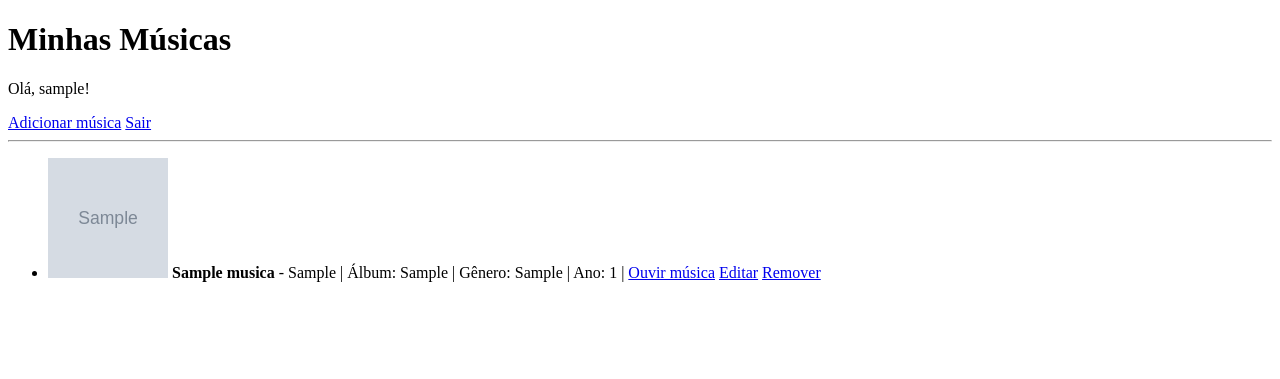
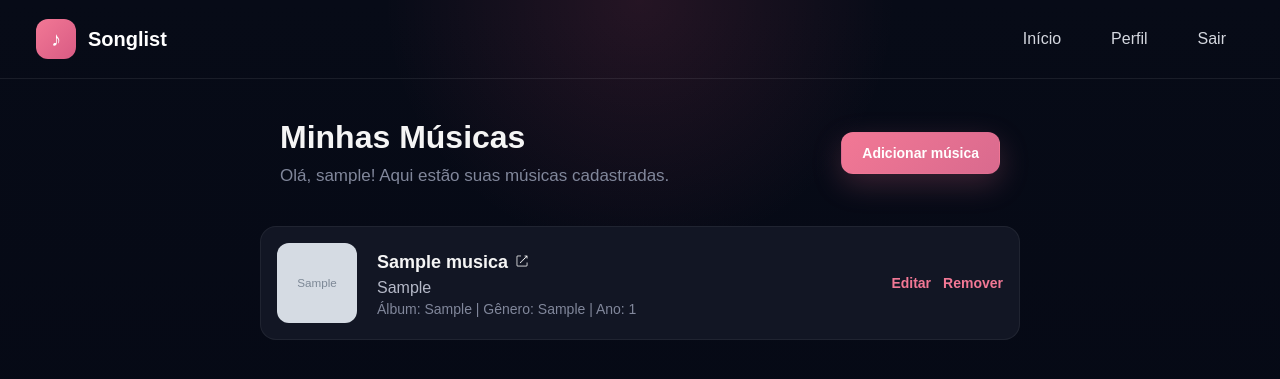
Before and after one commit to MaluDutra/INF1407-TRABALHO1, a Django app: page /listar in a window 1280 px wide. Shown: the top 379 px of the page. Run offline with Django 5.2, Linux system fonts and the light colour scheme; a user stored in the database is signed in; tables that the repository leaves empty hold one stand-in row (values such as "Sample post"); grey boxes marked "Sample" are stand-in pictures; parts of the project's set-up code (start-up, migrations or seed data) failed here and were passed over.

Commit message:
Estilizar páginas de Logout, Formulário Música, Confirmar Remoção Música e Listar Músicas

```diff
--- a/ProjetoINF1407/Projeto1/Playlists/static/css/base.css
+++ b/ProjetoINF1407/Projeto1/Playlists/static/css/base.css
@@ -79,6 +79,8 @@ a {
     display: inline-block;
     padding: 16px 28px;
     border-radius: 16px;
+    font-family: Arial, Helvetica, sans-serif;
+    font-size: 16px;
     font-weight: bold;
     transition: 0.25s;
     border: 1px solid transparent;
--- /dev/null
+++ b/ProjetoINF1407/Projeto1/Playlists/static/css/music.css
@@ -0,0 +1,141 @@
+.music-list {
+    max-width: 800px;
+    margin: 40px auto;
+    padding: 0 20px;
+    font-family: Arial, Helvetica, sans-serif;
+}
+
+.music-item {
+    display: flex;
+    align-items: center;
+    background: rgba(20, 24, 38, 0.94);
+    border: 1px solid rgba(255, 255, 255, 0.06);
+    border-radius: 16px;
+    padding: 16px;
+    margin-bottom: 12px;
+    transition: 0.25s;
+    font-family: Arial, Helvetica, sans-serif;
+}
+
+.music-item:hover {
+    border-color: rgba(242, 120, 149, 0.3);
+    box-shadow: 0 8px 24px rgba(0, 0, 0, 0.2);
+}
+
+.music-image {
+    width: 80px;
+    height: 80px;
+    border-radius: 12px;
+    object-fit: cover;
+    margin-right: 20px;
+}
+
+.music-info {
+    flex: 1;
+    font-family: Arial, Helvetica, sans-serif;
+}
+
+.music-title {
+    font-size: 18px;
+    font-weight: bold;
+    color: #f5f5f5;
+    margin-bottom: 4px;
+    font-family: Arial, Helvetica, sans-serif;
+    display: flex;
+    align-items: center;
+}
+
+.music-artist {
+    color: #b5b9c8;
+    margin-bottom: 4px;
+    font-family: Arial, Helvetica, sans-serif;
+}
+
+.music-details {
+    color: #81879b;
+    font-size: 14px;
+    font-family: Arial, Helvetica, sans-serif;
+}
+
+.music-actions {
+    display: flex;
+    align-items: center;
+    gap: 12px;
+    font-family: Arial, Helvetica, sans-serif;
+}
+
+.play-icon {
+    font-size: 28px;
+    color: #f27895;
+    text-decoration: none;
+    transition: 0.25s;
+    margin-right: 20px;
+}
+
+.play-icon:hover {
+    color: #ff8aa8;
+    transform: scale(1.1);
+}
+
+.action-link {
+    color: #f27895;
+    text-decoration: none;
+    font-size: 14px;
+    font-weight: 600;
+    transition: 0.25s;
+    font-family: Arial, Helvetica, sans-serif;
+}
+
+.action-link:hover {
+    color: #ff8aa8;
+}
+
+.no-music {
+    text-align: center;
+    color: #81879b;
+    font-size: 18px;
+    margin-top: 60px;
+    font-family: Arial, Helvetica, sans-serif;
+}
+
+.music-header {
+    display: flex;
+    justify-content: space-between;
+    align-items: center;
+    margin-bottom: 40px;
+    padding: 0 20px;
+}
+.music-header .title-section {
+    flex: 1;
+}
+.music-header h1 {
+    font-size: 32px;
+    font-weight: 800;
+    color: #f5f5f5;
+    margin-bottom: 10px;
+}
+.music-header p {
+    color: #81879b;
+    font-size: 17px;
+    margin-bottom: 0;
+}
+.music-header .btn {
+    font-size: 14px;
+    padding: 12px 20px;
+    border-radius: 12px;
+}
+
+.open-image {
+    width: 18px;
+    height: 18px;
+    filter: brightness(0) invert(1);
+    margin-left: 5px;
+    margin-top: 3px;
+    transition: 0.25s;
+}
+
+.open-image:hover {
+    width: 19px;
+    height: 19px;
+    filter: brightness(0) invert(1) brightness(1.2);
+}
--- a/ProjetoINF1407/Projeto1/Playlists/templates/playlists/listar_musicas.html
+++ b/ProjetoINF1407/Projeto1/Playlists/templates/playlists/listar_musicas.html
@@ -1,42 +1,57 @@
-<!DOCTYPE html>
-<html>
-<head>
-    <meta charset="UTF-8">
-    <title>Minhas Músicas</title>
-</head>
-<body>
-    <h1>Minhas Músicas</h1>
+{% extends 'seguranca/base.html' %}
+{% load static %}
 
-    <p>Olá, {{ user.username }}!</p>
+{% block titulo %}Minhas Músicas{% endblock %}
 
-    <a href="{% url 'adicionar_musica' %}">Adicionar música</a>
-    <a href="{% url 'meu-logout' %}">Sair</a>
+{% block css_extra %}
+<link rel="stylesheet" href="{% static 'css/home.css' %}">
+<link rel="stylesheet" href="{% static 'css/music.css' %}">
+{% endblock %}
 
-    <hr>
+{% block conteudo %}
+<section class="music-list">
+    <div class="music-header">
+        <div class="title-section">
+            <h1>Minhas Músicas</h1>
+            <p>Olá, {{ user.username }}! Aqui estão suas músicas cadastradas.</p>
+        </div>
+        <a href="{% url 'adicionar_musica' %}" class="btn btn-primary">Adicionar música</a>
+    </div>
 
     {% if musicas %}
-        <ul>
-            {% for musica in musicas %}
-                <li>
-                    {% if musica.imagem_url %}
-                        <img src="{{ musica.imagem_url }}" alt="Imagem de {{ musica.titulo }}" width="120" height="120">
-                    {% else %}
-                        <img src="/static/images/default-music.jpg" alt="Imagem padrão de música" width="120" height="120">
-                    {% endif %}
+        {% for musica in musicas %}
+            <div class="music-item">
+                {% if musica.imagem_url %}
+                    <img src="{{ musica.imagem_url }}" alt="Imagem de {{ musica.titulo }}" class="music-image">
+                {% else %}
+                    <img src="/static/images/default-music.jpg" alt="Imagem padrão de música" class="music-image">
+                {% endif %}
 
-                    <strong>{{ musica.titulo }}</strong> - {{ musica.artista }}
-                    {% if musica.album %} | Álbum: {{ musica.album }} {% endif %}
-                    {% if musica.genero %} | Gênero: {{ musica.genero }} {% endif %}
-                    {% if musica.ano %} | Ano: {{ musica.ano }} {% endif %}
-                    {% if musica.link_musica %} | <a href="{{ musica.link_musica }}" target="_blank">Ouvir música</a> {% endif %}
+                <div class="music-info">
+                    <div class="music-title">
+                        {{ musica.titulo }}
+                        {% if musica.link_musica %}
+                            <a href="{{ musica.link_musica }}" target="_blank" title="Ouvir música">
+                                <img src="/static/images/open.png" alt="Ouvir música em outra aba" class="open-image">
+                            </a>
+                        {% endif %}
+                    </div>
+                    <div class="music-artist">{{ musica.artista }}</div>
+                    <div class="music-details">
+                        {% if musica.album %}Álbum: {{ musica.album }}{% endif %}
+                        {% if musica.genero %} | Gênero: {{ musica.genero }}{% endif %}
+                        {% if musica.ano %} | Ano: {{ musica.ano }}{% endif %}
+                    </div>
+                </div>
 
-                    <a href="{% url 'editar_musica' musica.id %}">Editar</a>
-                    <a href="{% url 'remover_musica' musica.id %}">Remover</a>
-                </li>
-            {% endfor %}
-        </ul>
+                <div class="music-actions">
+                    <a href="{% url 'editar_musica' musica.id %}" class="action-link">Editar</a>
+                    <a href="{% url 'remover_musica' musica.id %}" class="action-link">Remover</a>
+                </div>
+            </div>
+        {% endfor %}
     {% else %}
-        <p>Você ainda não cadastrou músicas.</p>
+        <p class="no-music">Você ainda não cadastrou músicas.</p>
     {% endif %}
-</body>
-</html>
+</section>
+{% endblock %}
```
Also changed, not shown: ProjetoINF1407/Projeto1/Playlists/static/css/auth.css (+10 -1 lines), ProjetoINF1407/Projeto1/Playlists/templates/playlists/confirmar_remocao.html (+24 -16 lines), ProjetoINF1407/Projeto1/Playlists/templates/playlists/form_musica.html (+45 -16 lines), ProjetoINF1407/Projeto1/Playlists/templates/seguranca/logout.html (+23 -14 lines), ProjetoINF1407/Projeto1/Playlists/static/images/open.png (added).
